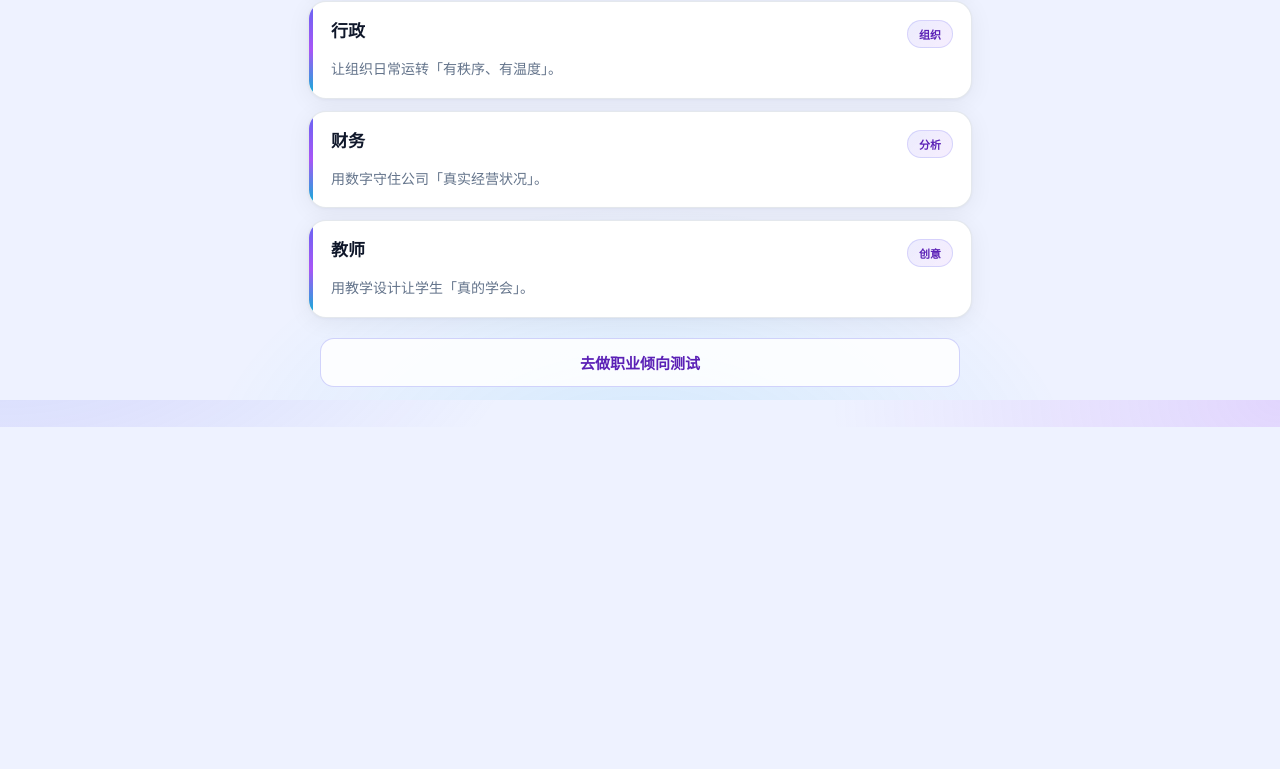
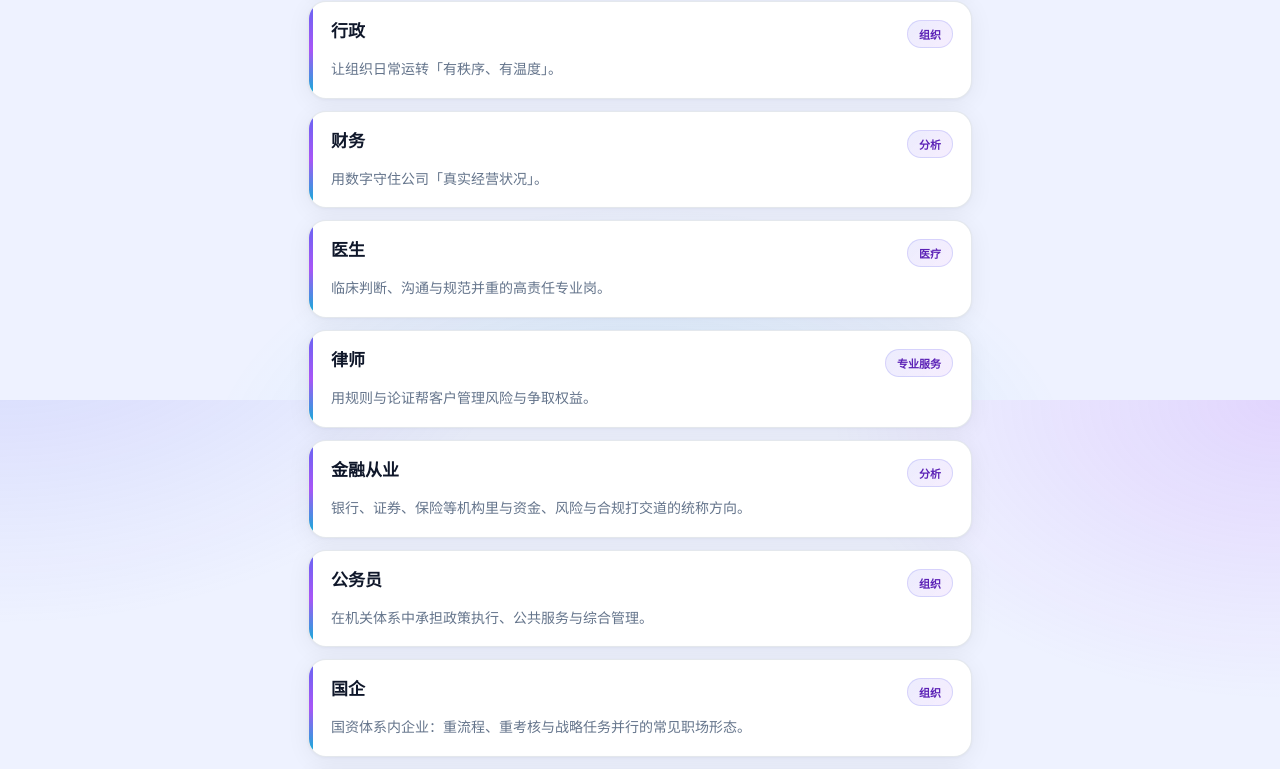
Before and after one commit to Dreamsmama/ai-tools-web, a Vue app in the folder ai-tools-web/ai-tools-frontend/: page /career-library in a window 1280 px wide. Shown: the part 2000-2769 px from the top of the page. Before the commit the page ends 2427 px from the top, so only its background shows below. Built offline with nearby package versions, Linux system fonts and the light colour scheme; no server answers.

Commit message:
feat(career): 扩展职业库与测试推荐映射

```diff
--- a/ai-tools-web/ai-tools-frontend/src/data/careersCatalog.js
+++ b/ai-tools-web/ai-tools-frontend/src/data/careersCatalog.js
@@ -1,5 +1,5 @@
 /**
- * 职业观察库：20 个职业详情（前端 Mock）
+ * 职业观察库：25 个职业详情（前端 Mock）
  * @typedef {{
  *   id: string,
  *   name: string,
@@ -380,6 +380,101 @@ const CATALOG = [
       '打好会计基础与 Excel/财务软件；理解业务语言；尽早了解内控与审计流程。',
   },
   {
+    id: 'doctor',
+    name: '医生',
+    libraryTag: '医疗',
+    libraryTeaser: '临床判断、沟通与规范并重的高责任专业岗。',
+    oneLineTruth: '你在「证据、风险与患者信任」之间做连续决策。',
+    realWork:
+      '问诊查体、辅助检查判读、诊断与治疗方案、病历与知情同意、多学科会诊与交接班；值班应对急症与突发病情变化。',
+    scenarios: ['门诊高密度接诊', '手术或操作日', '夜班急诊分诊', '疑难病例讨论与转诊'],
+    suitableFor:
+      '能承受不确定性与高压；严谨、同理心强；愿意终身学习指南与科研进展的人。',
+    notSuitableFor:
+      '排斥夜班与情绪劳动；无法面对病痛与死亡；不愿为资质、规培与文书付出长期成本的人。',
+    aiImpact:
+      '影像与病理辅助判读、病历结构化与文献摘要可提效，但床旁综合判断、伦理沟通与操作责任仍高度依赖医生。',
+    aiEraSummary: '辅助判读与文书提效，决策与责任仍靠人。',
+    learningTips:
+      '夯实生理病理与循证医学；练结构化问诊与鉴别诊断；尽早熟悉指南更新节奏与医患沟通边界。',
+  },
+  {
+    id: 'lawyer',
+    name: '律师',
+    libraryTag: '专业服务',
+    libraryTeaser: '用规则与论证帮客户管理风险与争取权益。',
+    oneLineTruth: '你在把「事实、证据与条文」翻译成可执行的行动方案。',
+    realWork:
+      '事实梳理、法律检索、文书起草与修订、谈判与出庭准备、客户沟通与预期管理；与法官、对方律师及合作方协同推进程序。',
+    scenarios: ['合同审查与谈判', '争议解决策略会', '证据交换与庭审', '常年法律顾问例行咨询'],
+    suitableFor:
+      '逻辑清晰、表达力强；能接受高强度读写与期限压力；对「立场与风险」敏感的人。',
+    notSuitableFor:
+      '排斥对抗性沟通与反复修改；不愿持续考证与更新法规判例的人。',
+    aiImpact:
+      '检索、模板与初稿生成更快，但策略取舍、庭审应变与职业伦理判断仍依赖律师经验。',
+    aiEraSummary: '检索与草稿加速，策略与伦理仍靠人。',
+    learningTips:
+      '系统学民刑行核心领域之一；多写法律意见书与代理词；跟案练「事实—争点—请求权基础」链条。',
+  },
+  {
+    id: 'finance-practitioner',
+    name: '金融从业',
+    libraryTag: '分析',
+    libraryTeaser: '银行、证券、保险等机构里与资金、风险与合规打交道的统称方向。',
+    oneLineTruth: '你在用「概率、期限与条款」帮别人配置或转移风险。',
+    realWork:
+      '客户或项目尽调、产品推介与适当性匹配、授信与风控模型输入、交易执行与对账、监管报表与内控配合（具体因条线而异）。',
+    scenarios: ['授信评审会', '发行路演材料', '市场波动日客户沟通', '监管检查与整改闭环'],
+    suitableFor:
+      '对数字与市场敏感；能接受合规边界与业绩压力并存；沟通与文档并重的人。',
+    notSuitableFor:
+      '排斥规则与重复核对；只想「短炒」不愿理解产品结构与风险来源的人。',
+    aiImpact:
+      '报表、研报摘要与客户问答草稿可自动化，但适当性判断、风控裁量与监管沟通仍靠从业者。',
+    aiEraSummary: '报表与摘要加速，合规与裁量仍靠人。',
+    learningTips:
+      '先定一条主线（如对公信贷/财富管理/交易风控）；补会计与宏观基础；熟悉反洗钱与适当性相关规范。',
+  },
+  {
+    id: 'civil-servant',
+    name: '公务员',
+    libraryTag: '组织',
+    libraryTeaser: '在机关体系中承担政策执行、公共服务与综合管理。',
+    oneLineTruth: '你在「规定动作、程序正义与公众预期」之间找稳定解。',
+    realWork:
+      '文件起草与流转、窗口或一线执法与服务、督查整改、会议协调与跨部门对接；落实上级部署与属地责任。',
+    scenarios: ['专项整治材料', '信访与舆情应对', '预算与采购程序', '突发事件值班与信息报送'],
+    suitableFor:
+      '稳重、守纪律；能接受节奏相对固定与流程优先；公共服务动机较强的人。',
+    notSuitableFor:
+      '极度排斥层级与文书；追求极高短期财务回报或强弹性自由职业状态的人。',
+    aiImpact:
+      '公文模板、数据汇总与知识库问答可提效，但责任认定、现场裁量与政治与法律综合判断仍靠人。',
+    aiEraSummary: '文书与检索提效，责任与裁量仍靠人。',
+    learningTips:
+      '熟悉机关办文办会办事基本规范；练材料「问题—依据—措施」结构；关注本条线法规更新。',
+  },
+  {
+    id: 'state-owned-enterprise',
+    name: '国企',
+    libraryTag: '组织',
+    libraryTeaser: '国资体系内企业：重流程、重考核与战略任务并行的常见职场形态。',
+    oneLineTruth: '你在「经营目标、合规红线与组织节奏」里找长期位置。',
+    realWork:
+      '承接集团战略分解、项目立项与招投标、安全生产与内控、人力与党建等职能条线工作；对上汇报、横向协同、对下督办。',
+    scenarios: ['年度预算与 KPI 分解', '重大项目专班', '审计巡视整改', '数字化转型试点对接'],
+    suitableFor:
+      '适应强组织化环境；愿意在流程中积累资源与资历；稳定性诉求较高的人。',
+    notSuitableFor:
+      '强烈排斥科层与会议文化；只接受极扁平小团队节奏的人。',
+    aiImpact:
+      '制度检索、合同与报表草稿、知识管理可加速，但组织政治、资源协调与责任链条仍依赖岗位经验。',
+    aiEraSummary: '制度与报表提效，协调与责任链条仍靠人。',
+    learningTips:
+      '理解公司治理与国资监管常识；练项目化推进与留痕管理；在主业外掌握一项可迁移的数据或法务基础更有余地。',
+  },
+  {
     id: 'teacher',
     name: '教师',
     libraryTag: '创意',
```
Also changed, not shown: ai-tools-web/ai-tools-frontend/src/lib/careerTestEngine.js.
